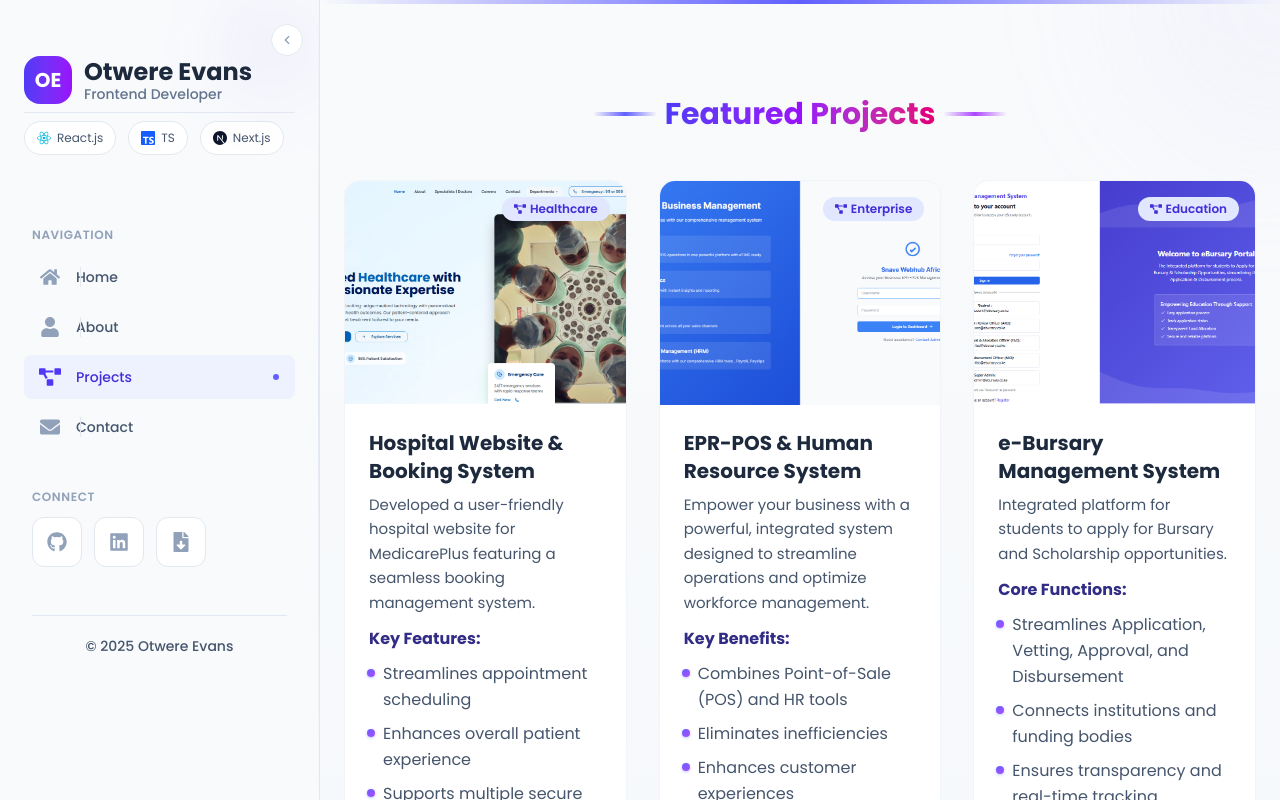
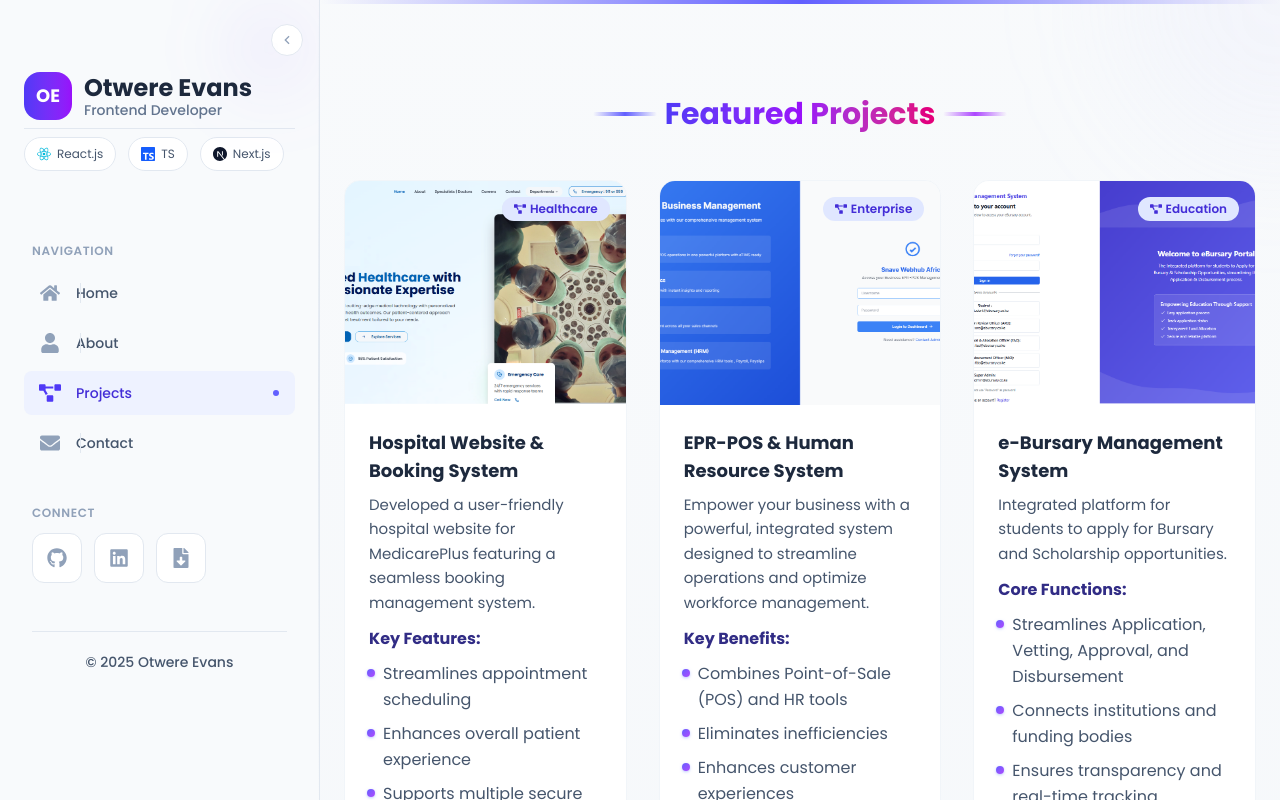
Before and after one commit to otwere/Otwere-Evans-Portfolio, a React (Vite) app: page /projects in a window 1280 px wide. Shown: the top 800 px of the page. Built offline with nearby package versions, Linux system fonts and the light colour scheme.

Commit message:
Aside.tsx-updated

```diff
--- a/src/components/Aside.tsx
+++ b/src/components/Aside.tsx
@@ -50,7 +50,7 @@ const SOCIAL_LINKS = [
 // --- Sub-Components ---
 
 const UserProfile = memo(({ collapsed, onNavigate }: { collapsed: boolean; onNavigate: (s: Section) => void }) => (
-  <header className={`pt-8 pb-8 relative ${collapsed ? 'px-0' : ''}`}>
+  <header className={`pt-12 pb-8 relative ${collapsed ? 'px-0' : ''}`}>
     <div className="absolute -top-4 -right-4 h-20 w-20 bg-gradient-to-r from-indigo-500/10 to-purple-500/10 rounded-full blur-2xl"></div>
     <div className={`relative ${collapsed ? 'flex justify-center' : ''}`}>
       <button
@@ -59,7 +59,7 @@ const UserProfile = memo(({ collapsed, onNavigate }: { collapsed: boolean; onNav
       >
         <div className="relative">
           <div className={`${collapsed ? 'h-12 w-10 mt-2' : 'h-12 w-12'} rounded-2xl bg-gradient-to-r from-indigo-600 to-purple-600 flex items-center justify-center transition-all duration-300 group-hover:scale-95 shadow-indigo-500/20`}>
-            <span className="text-xl font-bold text-white">OE</span>
+            <span className="text-lg font-bold text-white">OE</span>
           </div>
         </div>
         {!collapsed && (
--- a/src/components/projects/ProjectCard.tsx
+++ b/src/components/projects/ProjectCard.tsx
@@ -44,7 +44,7 @@ export const ProjectCard = memo(({ project, index, onOpenModal }: ProjectCardPro
 
             {/* Content */}
             <div className="p-5 sm:p-6">
-                <h3 className="text-lg sm:text-xl font-bold text-slate-800 mb-2 line-clamp-2 group-hover:text-indigo-600 transition-colors duration-300">
+                <h3 className="text-lg sm:text-lg font-bold text-slate-800 mb-2 line-clamp-2 group-hover:text-indigo-600 transition-colors duration-300">
                     {project.title}
                 </h3>
 
--- a/src/components/projects/modal/RequestModalHeader.tsx
+++ b/src/components/projects/modal/RequestModalHeader.tsx
@@ -17,7 +17,7 @@ export const RequestModalHeader = ({ title, onClose }: RequestModalHeaderProps)
                         <h3 className="text-lg font-bold text-slate-800 tracking-tight">
                             Request Source Code
                         </h3>
-                        <p className="text-xs font-medium text-slate-500  max-w-[205px]">{title}</p>
+                        <p className="text-xs font-medium text-slate-500 whitespace-nowrap  max-w-[205px]">{title}</p>
                     </div>
                 </div>
                 <button
--- a/src/pages/About.tsx
+++ b/src/pages/About.tsx
@@ -135,7 +135,7 @@ export default function About() {
                     <div className={`flex h-12 w-12 items-center justify-center rounded-xl bg-gradient-to-br ${category.gradient} text-white`}>
                       {category.icon}
                     </div>
-                    <h4 className="text-xl font-bold text-slate-800">{category.title}</h4>
+                    <h4 className="text-lg font-bold text-slate-800">{category.title}</h4>
                   </div>
                   <div className="flex flex-wrap gap-2">
                     {category.skills.map((skill) => (
--- a/src/pages/Home.tsx
+++ b/src/pages/Home.tsx
@@ -19,7 +19,7 @@ export default function Home() {
             />
           </div>
           <h1 className="text-3xl font-bold text-slate-800">Otwere Evans</h1>
-          <p className="mt-2 text-xl font-medium text-slate-600">Software Developer, Specializing in Front-end Development</p>
+          <p className="mt-2 text-lg sm:text-lg font-medium text-slate-600">Software Developer, Specializing in Front-end Development</p>
           <div className="mt-5 flex items-center justify-center gap-3">
             <a aria-label="LinkedIn" rel="noopener noreferrer" href="https://www.linkedin.com/in/otwere-evans/" target="_blank" className="link-icon">
               <i className="fa fa-linkedin" />
```
